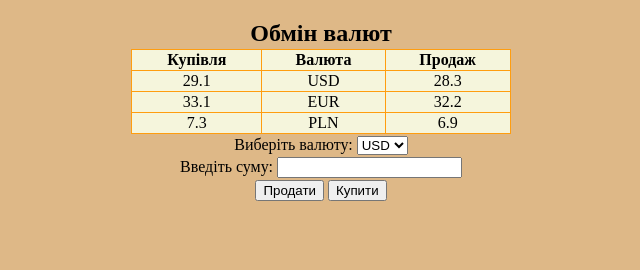
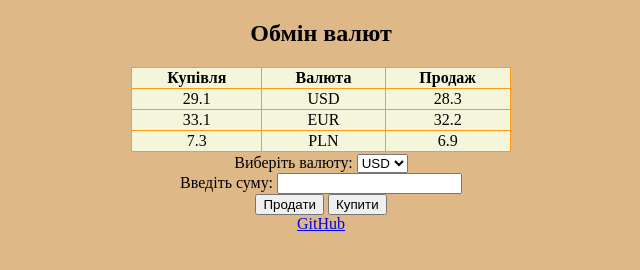
Before and after one commit to Nadiia-Mykhalevych/cursor_homework2, a plain HTML site: page index.html in a window 1280 px wide. Shown: the whole page, without its empty margins (319-959 px from the left). Drawn offline with Linux system fonts and the light colour scheme.

Commit message:
index update

```diff
--- a/index.html
+++ b/index.html
@@ -6,8 +6,8 @@
     <link rel="stylesheet" href="styles.css">
 </head>
 <body>
-    <div id="content">
-        <h2 class="center">Обмін валют</h2>
+    <div id="content" class="center">
+        <h2>Обмін валют</h2>
         <table>
             <tr>
                 <th>Купівля</th>
@@ -31,7 +31,7 @@
             </tr>
         </table>
 
-        <div class="center">
+        <div>
             <label for="curSelect">Виберіть валюту:</label>
             <select id="curSelect">
                 <option id="usd">USD</option>
@@ -39,15 +39,16 @@
                 <option id="pln">PLN</option>
             </select>
         </div>
-        <div class="center">
+        <div>
             <label for="sum">Введіть суму:</label>
             <input type="text" id="sum"/>
         </div>
-        <div class="center">
+        <div>
             <button id="btnSell">Продати</button>
             <button id="btnBuy">Купити</button>
             <div id="result"></div>
         </div>
+        <a href="https://github.com/Nadiia-Mykhalevych/cursor_homework2">GitHub</a>
     </div>
 
     <script src="main.js"></script>
```
